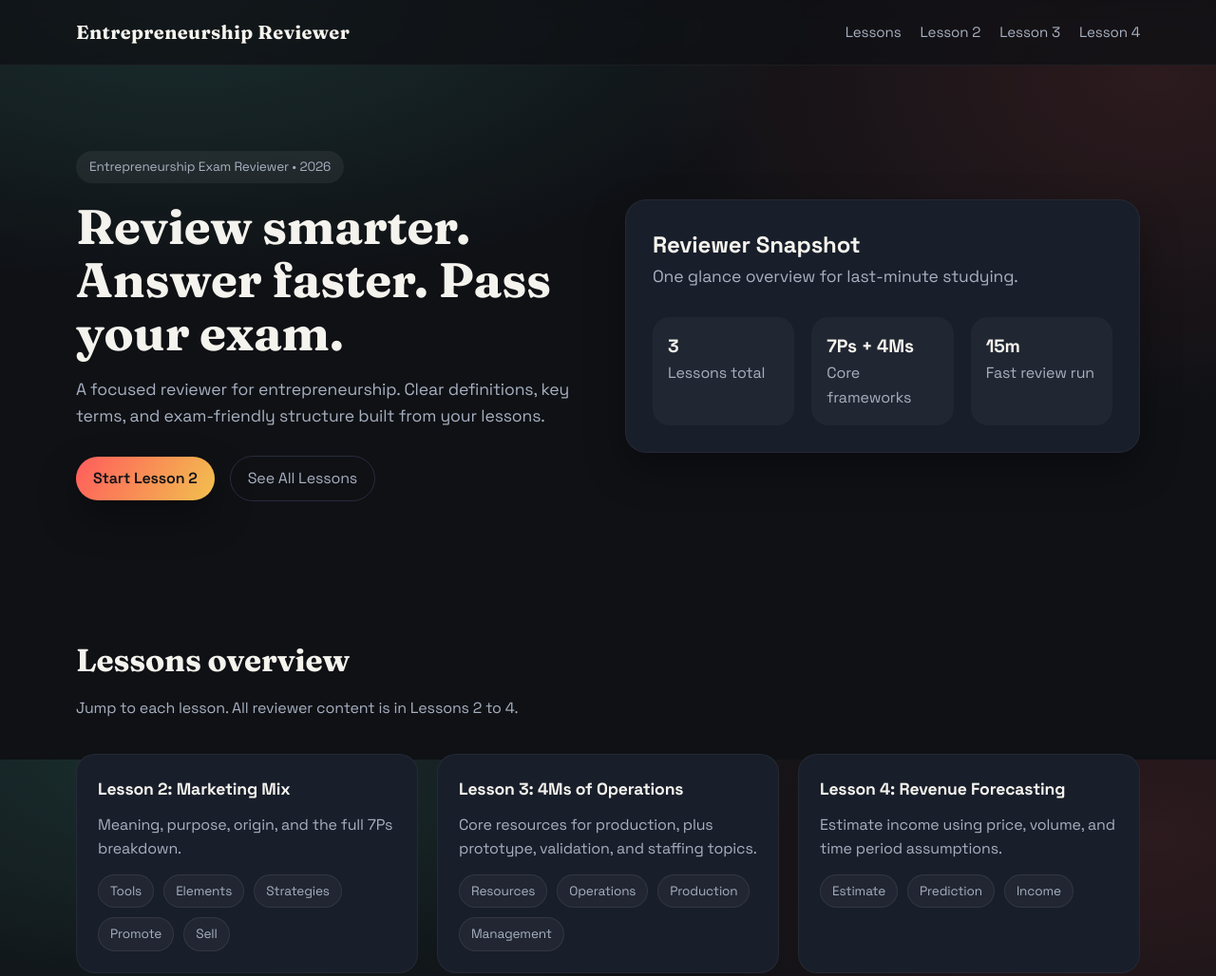
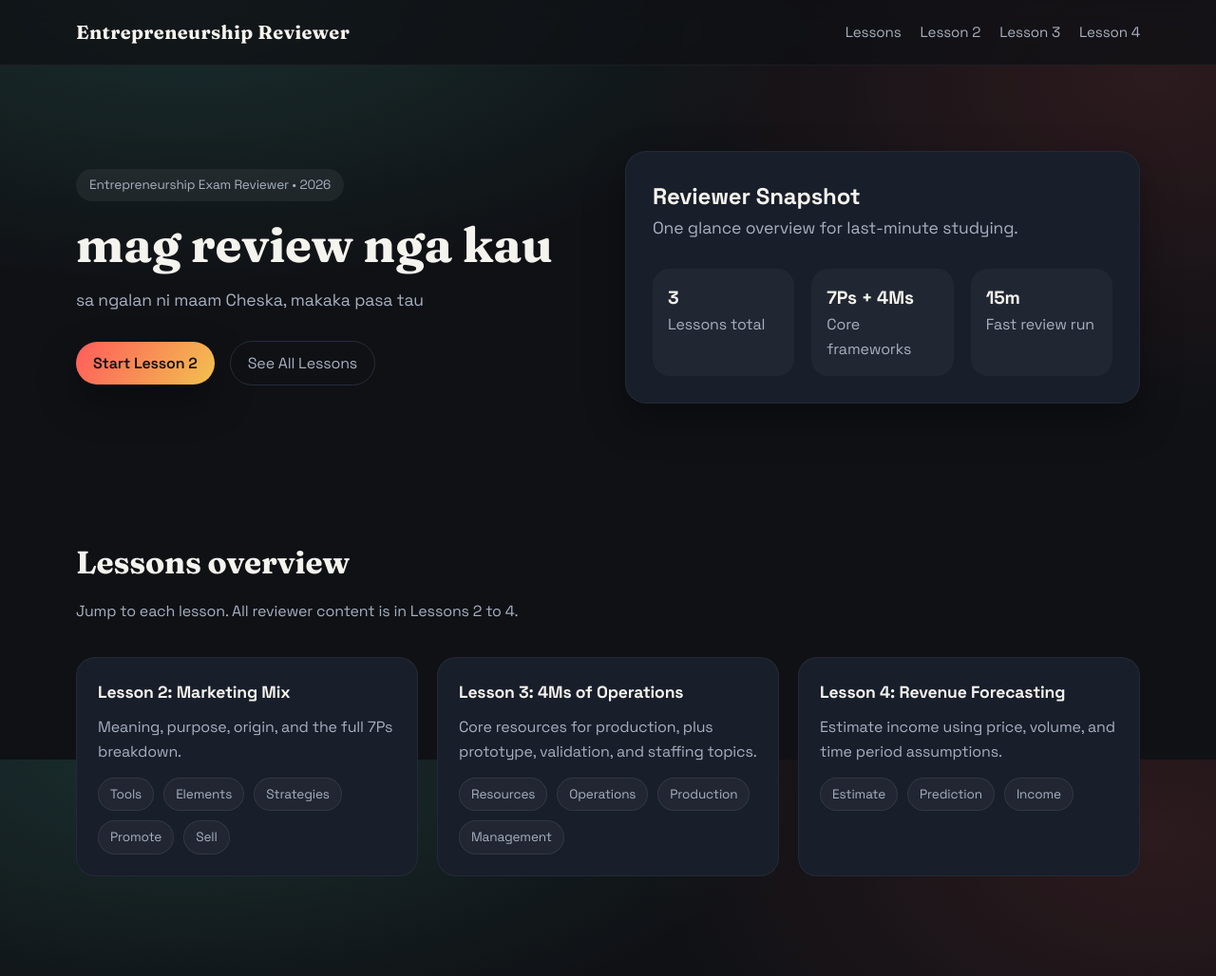
Before and after one commit to dontgiveupneverquit-netizen/ALBERTMAGREVIEWKAYOentrep.github.io, a plain HTML site: page index.html in a window 1280 px wide. Shown: the top 1028 px of the page at 95% size. Drawn offline with Linux system fonts and the light colour scheme.

Commit message:
Update index.html

```diff
--- a/index.html
+++ b/index.html
@@ -425,10 +425,9 @@
       <div class="container hero-grid">
         <div>
           <div class="pill">Entrepreneurship Exam Reviewer • 2026</div>
-          <h1>Review smarter. Answer faster. Pass your exam.</h1>
+          <h1>mag review nga kau</h1>
           <p>
-            A focused reviewer for entrepreneurship. Clear definitions, key terms, and exam-friendly structure
-            built from your lessons.
+           sa ngalan ni maam Cheska, makaka pasa tau
           </p>
           <div class="hero-actions">
             <a class="cta" href="#lesson-2">Start Lesson 2</a>
```
